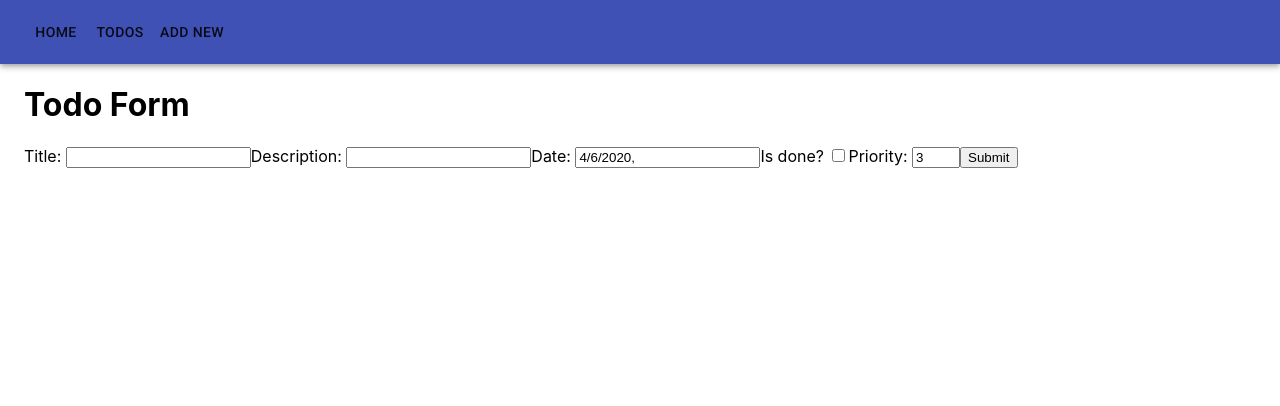
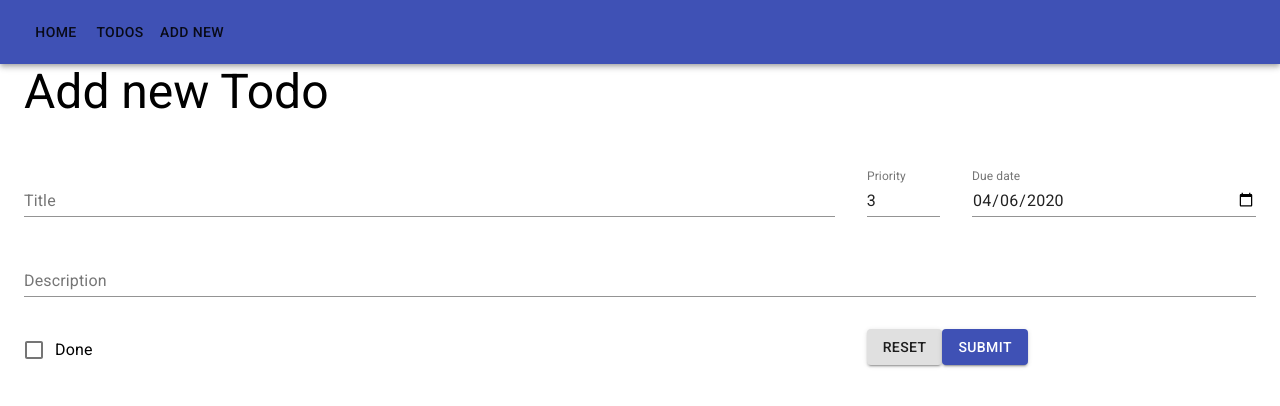
Before and after one commit to wwwece/todos-app, a React (Create React App) app in the folder frontend/: page /create in a window 1280 px wide. Shown: the top 406 px of the page. Built offline with nearby package versions, Linux system fonts and the light colour scheme.

Commit message:
Restyled TodoForm with Material UI components

```diff
--- a/frontend/src/components/TodoForm.tsx
+++ b/frontend/src/components/TodoForm.tsx
@@ -1,6 +1,15 @@
 import React from "react";
 import { TodoProps } from "../types/todo.type";
 import { TodoAPI } from "../services/todoAPI";
+import {
+  TextField,
+  Checkbox,
+  FormControlLabel,
+  Typography,
+  Button,
+  Grid,
+} from "@material-ui/core";
+import moment from "moment";
 
 const TodoForm: React.FC = () => {
   const todoAPI = new TodoAPI();
@@ -33,68 +42,93 @@ const TodoForm: React.FC = () => {
     console.log(newTodo);
   };
 
+  const handleReset = () => {
+    setTodoData(INITIAL_VALUES);
+  };
+
   return (
     <form onSubmit={handleSubmit}>
-      <h1>Todo Form</h1>
+      <Grid container spacing={4}>
+        <Grid item xs={12}>
+          <Typography variant="h3" gutterBottom>
+            Add new Todo
+          </Typography>
+        </Grid>
 
-      <label>
-        Title:{" "}
-        <input
-          type="text"
-          value={todoData.title}
-          name="title"
-          onChange={handleInputChange}
-        />
-      </label>
+        <Grid item xs={8}>
+          <TextField
+            name="title"
+            label="Title"
+            value={todoData.title}
+            onChange={handleInputChange}
+            fullWidth
+          />
+        </Grid>
 
-      <label>
-        Description:{" "}
-        <input
-          type="textarea"
-          value={todoData.desc}
-          name="desc"
-          onChange={handleInputChange}
-        />
-      </label>
+        <Grid item xs={1}>
+          <TextField
+            name="priority"
+            label="Priority"
+            type="number"
+            value={todoData.priority}
+            onChange={handleInputChange}
+            fullWidth
+            InputLabelProps={{
+              shrink: true,
+            }}
+            inputProps={{ min: "1", max: "3" }}
+          />
+        </Grid>
 
-      <label>
-        Date:{" "}
-        <input
-          type="text"
-          value={todoData.date
-            .toLocaleString()
-            .split(" ")[0]
-            .split(".")
-            .reverse()
-            .join("-")}
-          name="date"
-          onChange={handleInputChange}
-        />
-      </label>
+        <Grid item xs={3}>
+          <TextField
+            name="date"
+            label="Due date"
+            type="date"
+            value={moment(todoData.date).format("YYYY-MM-DD")}
+            onChange={handleInputChange}
+            fullWidth
+            InputLabelProps={{
+              shrink: true,
+            }}
+          />
+        </Grid>
 
-      <label>
-        Is done?{" "}
-        <input
-          type="checkbox"
-          checked={todoData.isDone}
-          name="isDone"
-          onChange={handleInputChange}
-        />
-      </label>
+        <Grid item xs={12}>
+          <TextField
+            name="desc"
+            label="Description"
+            value={todoData.desc}
+            onChange={handleInputChange}
+            multiline
+            fullWidth
+            rowsMax="3"
+          />
+        </Grid>
 
-      <label>
-        Priority:{" "}
-        <input
-          type="number"
-          value={todoData.priority}
-          name="priority"
-          min="1"
-          max="3"
-          onChange={handleInputChange}
-        />
-      </label>
+        <Grid item xs={8}>
+          <FormControlLabel
+            control={
+              <Checkbox
+                checked={todoData.isDone}
+                onChange={handleInputChange}
+                name="isDone"
+                color="primary"
+              />
+            }
+            label="Done"
+          />
+        </Grid>
 
-      <input type="submit" value="Submit" />
+        <Grid item xs={4}>
+          <Button type="button" variant="contained" onClick={handleReset}>
+            Reset
+          </Button>
+          <Button type="submit" variant="contained" color="primary">
+            Submit
+          </Button>
+        </Grid>
+      </Grid>
     </form>
   );
 };
--- a/frontend/src/components/TodosList.tsx
+++ b/frontend/src/components/TodosList.tsx
@@ -16,6 +16,7 @@ import {
 } from "@material-ui/core";
 import DeleteIcon from "@material-ui/icons/Delete";
 import DoneIcon from "@material-ui/icons/Done";
+import moment from "moment";
 
 const TodosList: React.FC = () => {
   const todoAPI = new TodoAPI();
@@ -61,7 +62,7 @@ const TodosList: React.FC = () => {
                       primary={
                         <Link to={`${match.url}/${todo.id}`}>{todo.title}</Link>
                       }
-                      secondary={todo.date}
+                      secondary={moment(todo.date).format("DD.MM.YYYY")}
                     />
 
                     <ListItemSecondaryAction>
```
